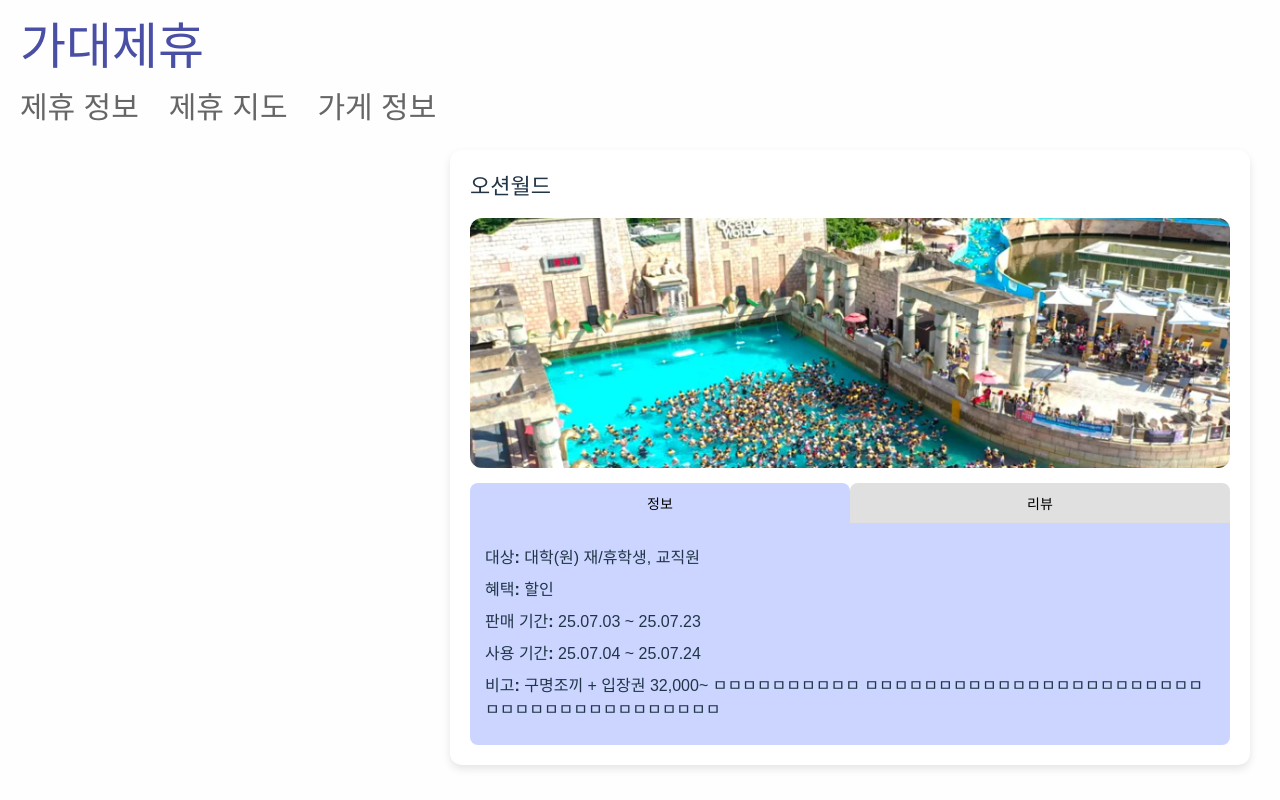
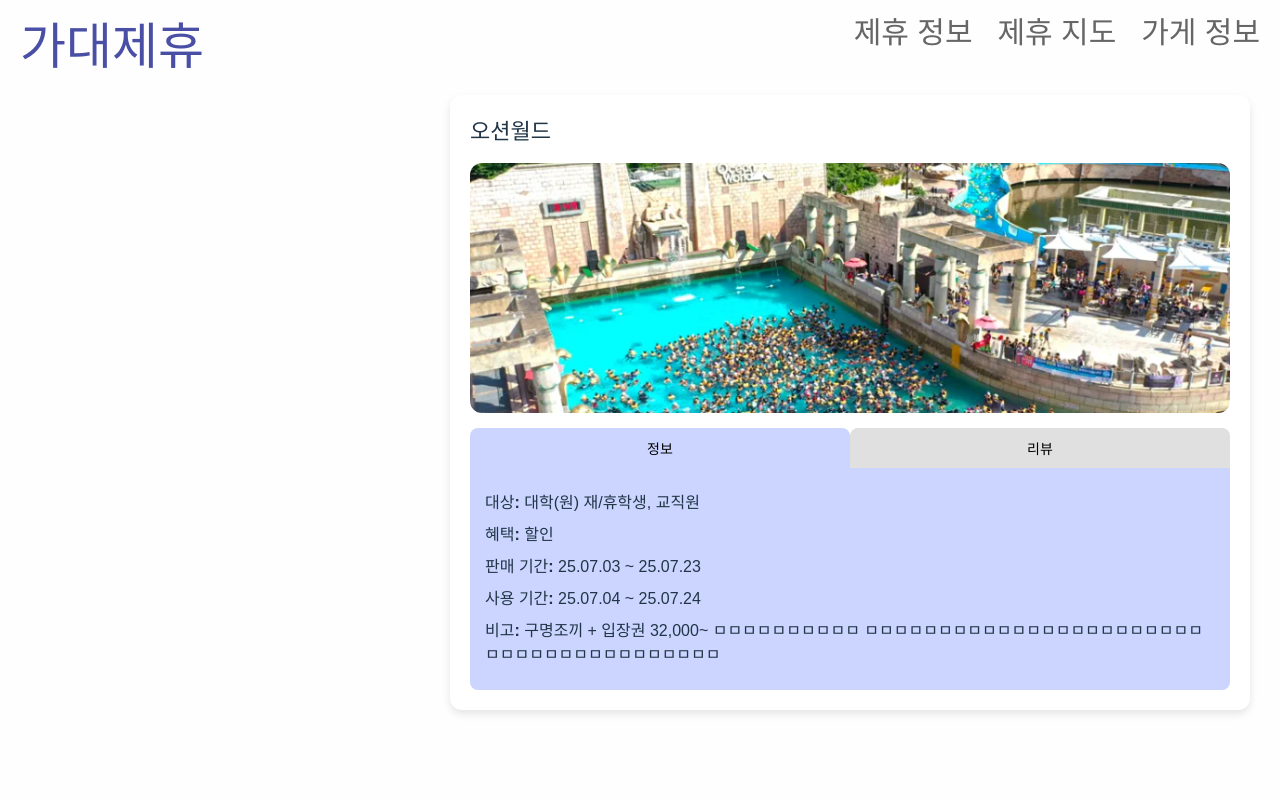
Before and after one commit to TEAM2-SIXSIMBAS/frontend, a React (Vite) app: page /OceanWorld in a window 1280 px wide. Shown: the top 800 px of the page. Built offline with nearby package versions, Linux system fonts and the light colour scheme.

Commit message:
상세정보, 리뷰 일단 완료 (전테 코드 통합 전)

```diff
--- a/src/components/NaviBar.css
+++ b/src/components/NaviBar.css
@@ -1,29 +1,17 @@
-.navi-bar {
-    position: fixed;
-    top: 20px;
-    right: 20px; /* 오른쪽 상단 고정 */
+.navbar {
+    position: absolute;
+    top: 10px;
+    right: 20px;
     display: flex;
-    align-items: center;
-    gap: 20px;
-    background-color: #4a4fa6;
-    padding: 10px 20px;
-    border-radius: 12px;
-    color: white;
-    z-index: 1000; /* 다른 요소 위에 표시 */
+    gap: 25px;
+    font-size: 14px;
+    font-weight: bold;
 }
 
-.navi-bar ul {
-    display: flex;
-    list-style: none;
-    margin: 0;
-    padding: 0;
+.nav-item {
+    cursor: pointer;
 }
 
-.navi-bar li {
-    cursor: pointer;
-    transition: color 0.2s ease;
+.nav-item:hover {
+    text-decoration: underline;
 }
-
-.navi-bar li:hover {
-    color: #ffd700;
-}
--- a/src/components/NaviBar.jsx
+++ b/src/components/NaviBar.jsx
@@ -1,14 +1,14 @@
 import React from "react";
 import "../components/NaviBar.css";
 
-export default function NaviBar() {
+function NaviBar() {
     return (
-        <nav className="navi-bar">
-            <ul>
-                <li>제휴 정보</li>
-                <li>제휴 지도</li>
-                <li>제휴사 정보</li>
-            </ul>
-        </nav>
+        <div className="navbar">
+            <span className="nav-item">제휴 정보</span>
+            <span className="nav-item">제휴 지도</span>
+            <span className="nav-item">가게 정보</span>
+        </div>
     );
 }
+
+export default NaviBar;
--- a/src/pages/InfoDetail/OceanWorld.jsx
+++ b/src/pages/InfoDetail/OceanWorld.jsx
@@ -1,18 +1,18 @@
 import React, { useState } from "react";
 import "../../styles/InfoDetail/OceanWorld.css";
+import NaviBar from "../../components/NaviBar"; // 네비바 불러오기
+
 function OceanWorld() {
     const [activeTab, setActiveTab] = useState("info");
 
     return (
         <div className="oceanworld-container">
-            {/* 상단 타이틀 & 네비게이션 (현재는 텍스트만) */}
+            {/* 상단 네비바 */}
+            <NaviBar />
+
+            {/* 상단 타이틀 & 네비게이션 */}
             <div className="top-header">
                 <h1 className="title-text">가대제휴</h1>
-                <div className="nav-texts">
-                    <span className="nav-item">제휴 정보</span>
-                    <span className="nav-item">제휴 지도</span>
-                    <span className="nav-item">가게 정보</span>
-                </div>
             </div>
 
             {/* 메인 카드 */}
```
